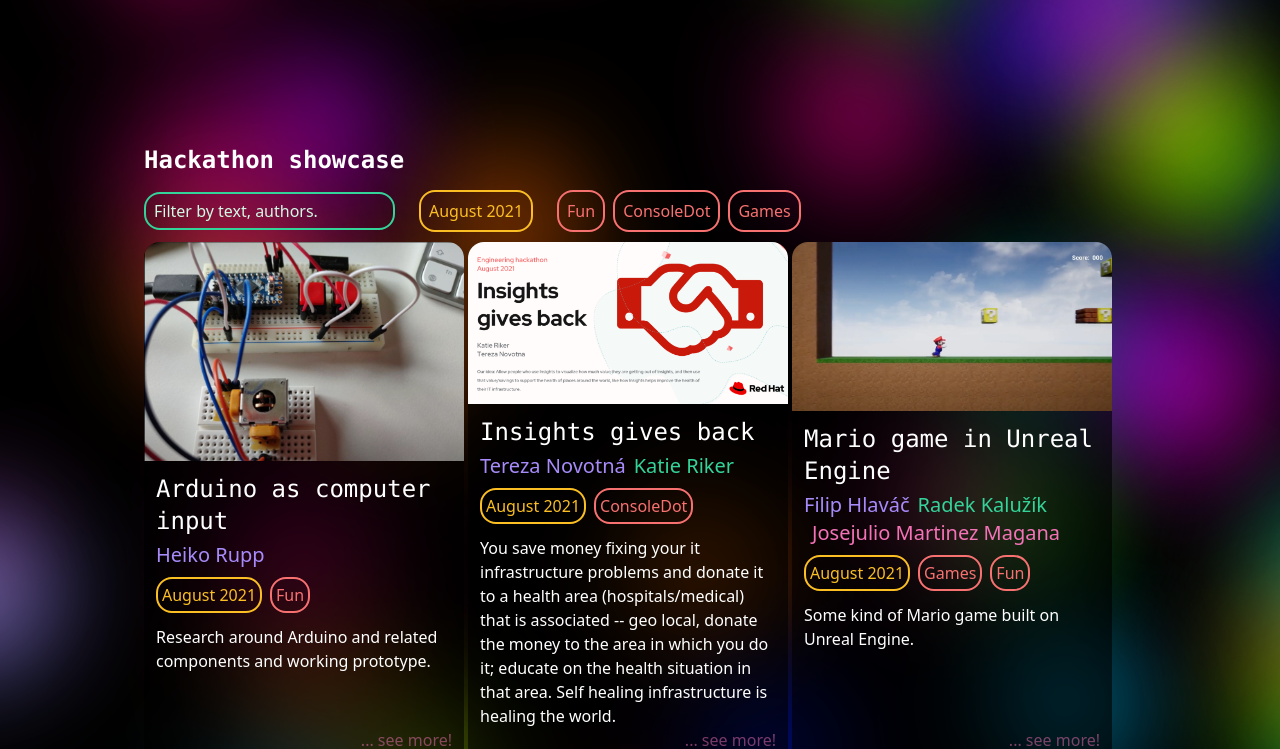
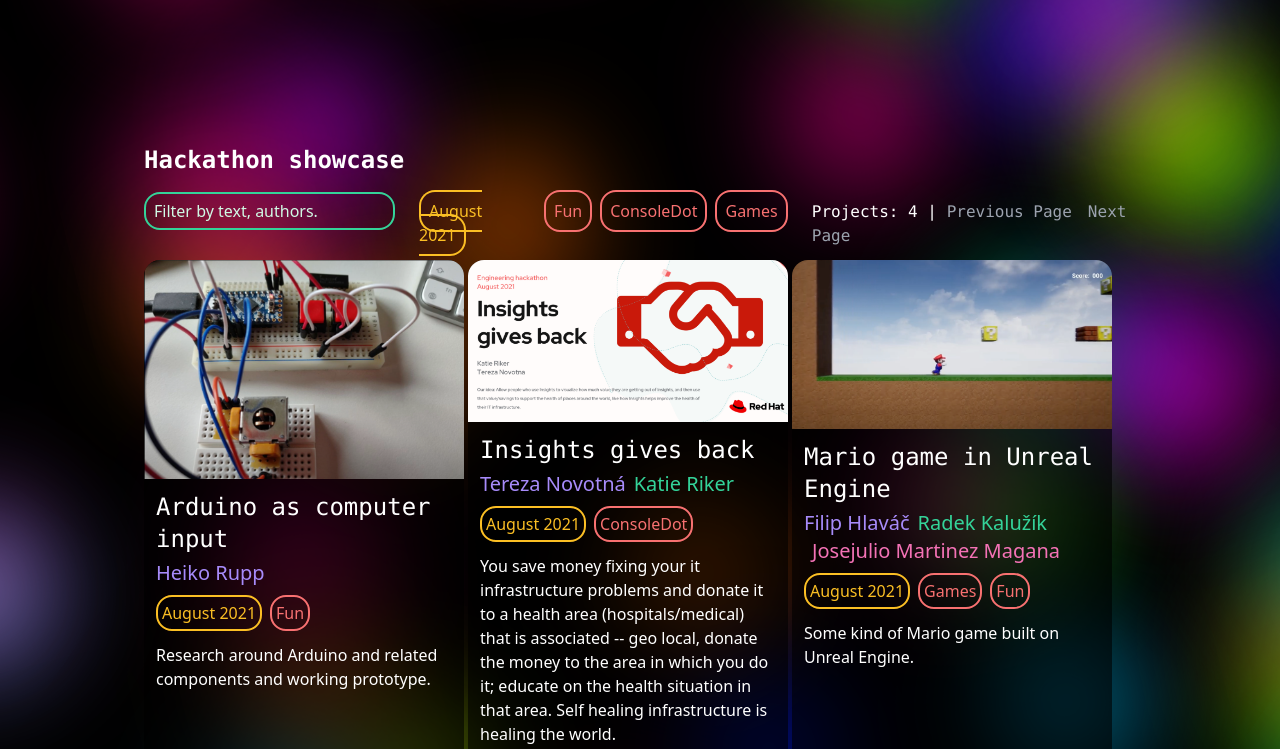
Before and after one commit to rvsia/hackhaton-showcase, a Vue app: page / in a window 1280 px wide. Shown: the top 749 px of the page. Built offline with nearby package versions, Linux system fonts and the light colour scheme.

Commit message:
Add pagination

```diff
--- a/src/components/HelloWorld.vue
+++ b/src/components/HelloWorld.vue
@@ -28,9 +28,14 @@
             v-on:click="toggleLabel(label)"
           />
         </div>
+        <div class="flex-grow text-white font-mono">
+          Projects: {{ getProjects.length }} |
+          <span :class="page > 1 ? 'text-green-400 mr-4 cursor-pointer' : 'text-gray-400 mr-4'">Previous Page</span>
+          <span :class="getProjects.length > (page * 6) ? 'text-purple-400 cursor-pointer hover:text-purple-200' : 'text-gray-400'">Next Page</span>
+        </div>
       </div>
       <div class="flex space-x-1 flex-wrap">
-        <div v-for="project in getProjects" :key="project.name">
+        <div v-for="project in paginateResults(getProjects)" :key="project.name">
           <ProjectCard :project="project" />
         </div>
       </div>
@@ -89,8 +94,18 @@
       return filteredProjects;
     },
   },
+  watch: {
+    text() {
+      this.page = 1
+    }
+  },
   methods: {
+    paginateResults(projects) {
+      console.log(projects)
+      return projects.slice((this.page - 1) * 6, ((this.page - 1) * 6) + 6)
+    },
     toggleHackathon(hackathon) {
+      this.page = 1;
       if (this.hackathons.includes(hackathon)) {
         this.hackathons.splice(this.hackathons.indexOf(hackathon), 1);
       } else {
@@ -98,6 +113,7 @@
       }
     },
     toggleLabel(label) {
+      this.page = 1;
       if (this.labels.includes(label)) {
         this.labels.splice(this.labels.indexOf(label), 1);
       } else {
```
